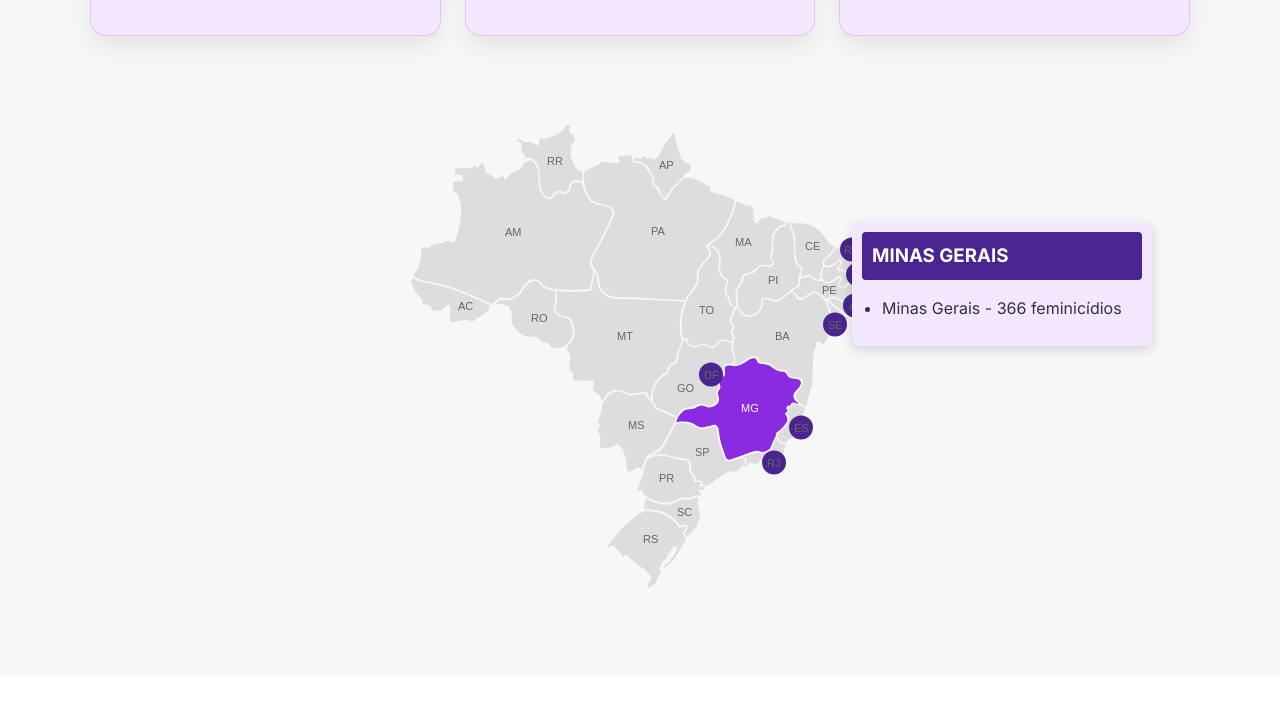
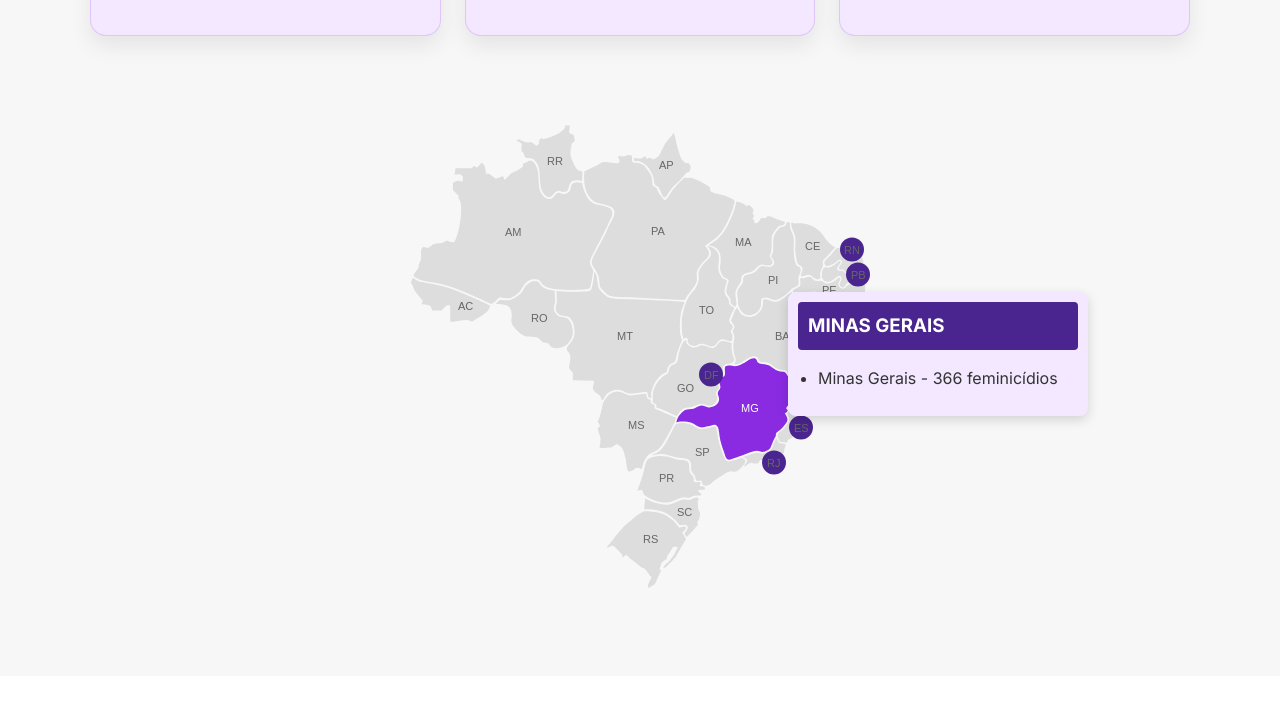
Before and after one commit to jopedica/feminicidio, a plain HTML site: page index.html in a window 1280 px wide. Shown: the part 839-1561 px from the top of the page. Drawn offline with Linux system fonts and the light colour scheme.

Commit message:
Update positioning in CSS for better layout and modify checkbox label text for clarity

```diff
--- a/style.css
+++ b/style.css
@@ -307,9 +307,9 @@ body{
             width: 300px;
 
             /* Posicionamento corrigido */
-            top: 29%;;
-            right: 10%;
-            nav-down: 20%;
+            top: 40%;
+            right: 15%;
+            nav-down: 10%;
 
 
 
```
Also changed, not shown: teste_de_risco.html (+1 -1 lines).
